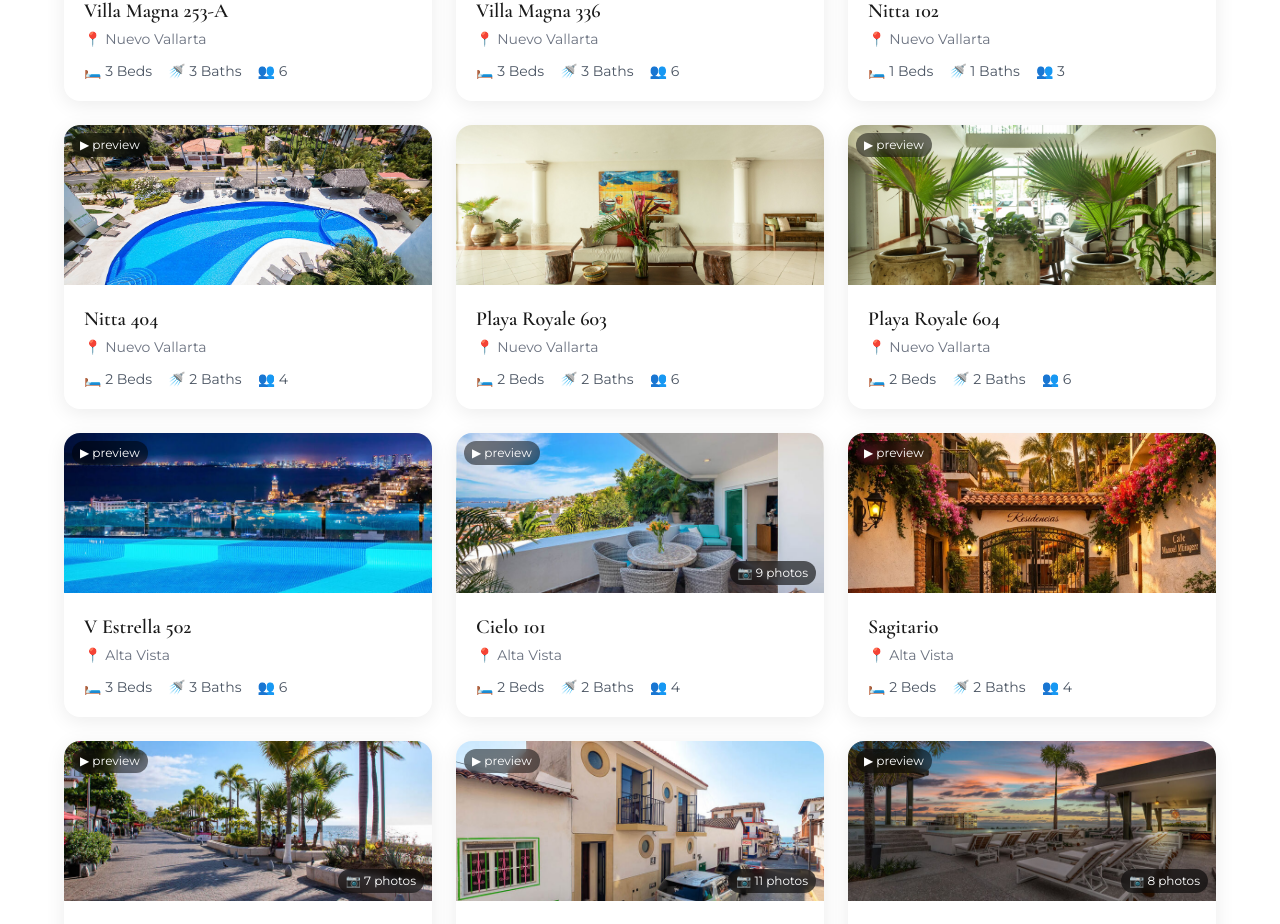
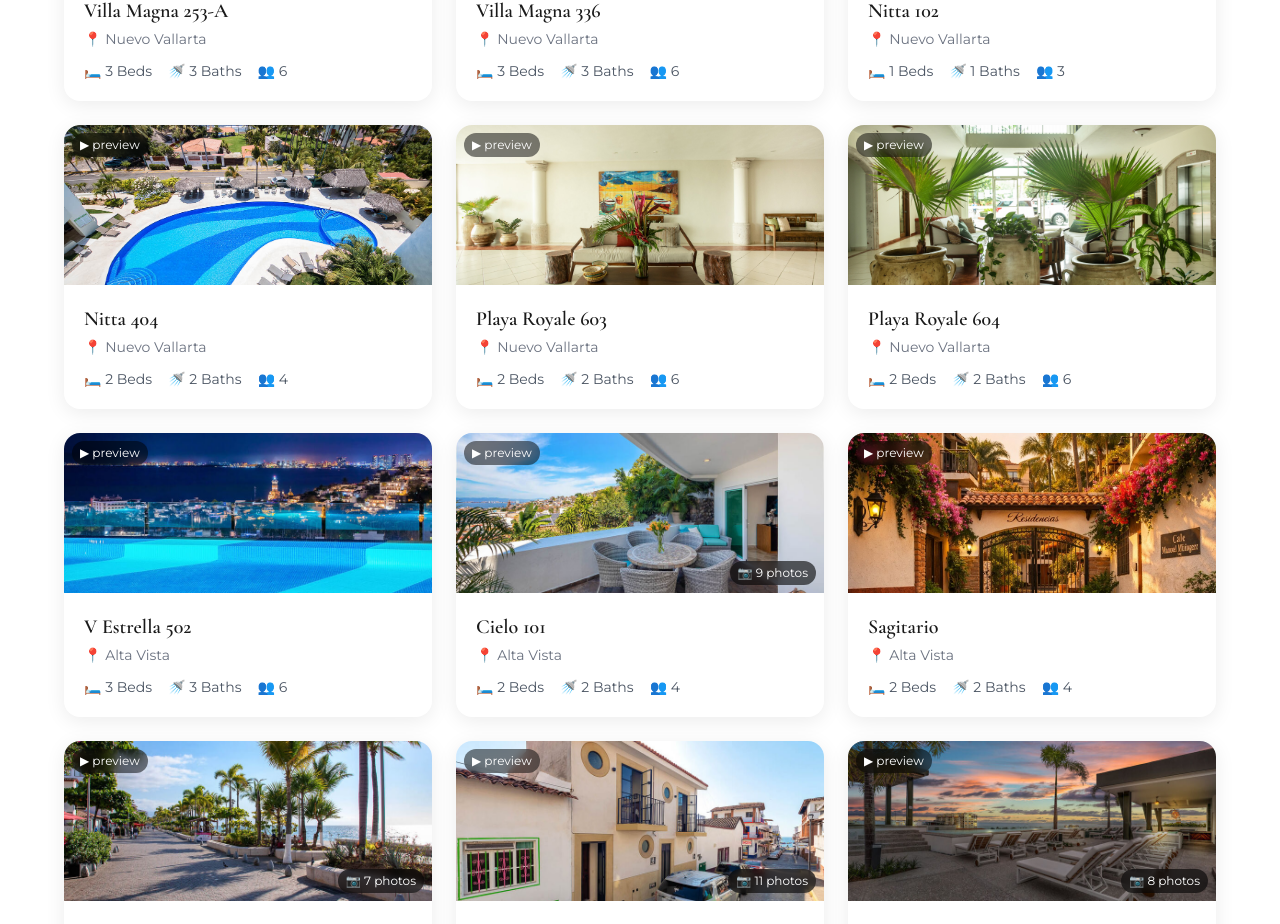
Before and after one commit to Pvrolomx/castle-checkin, a Next.js app: page / in a window 1280 px wide. Shown: the part 908-1832 px from the top of the page. Built offline with nearby package versions, Linux system fonts and the light colour scheme.

Commit message:
feat: add playa-royale-603 hover video

```diff
--- a/app/page.js
+++ b/app/page.js
@@ -120,6 +120,7 @@ const VIDEOS = {
   'villa-magna-336':   '/gallery/villa-magna-336-preview.mp4',
   'nitta-102':         '/gallery/nitta-102-preview.mp4',
   'nitta-404':         '/gallery/nitta-404-preview.mp4',
+  'playa-royale-603':  '/gallery/playa-royale-603-preview.mp4',
   'playa-royale-604':  '/gallery/playa-royale-604-preview.mp4',
   'vestrella-502':     '/gallery/vestrella-502-preview.mp4',
   'cielo-101':         '/gallery/cielo-101-preview.mp4',
```
